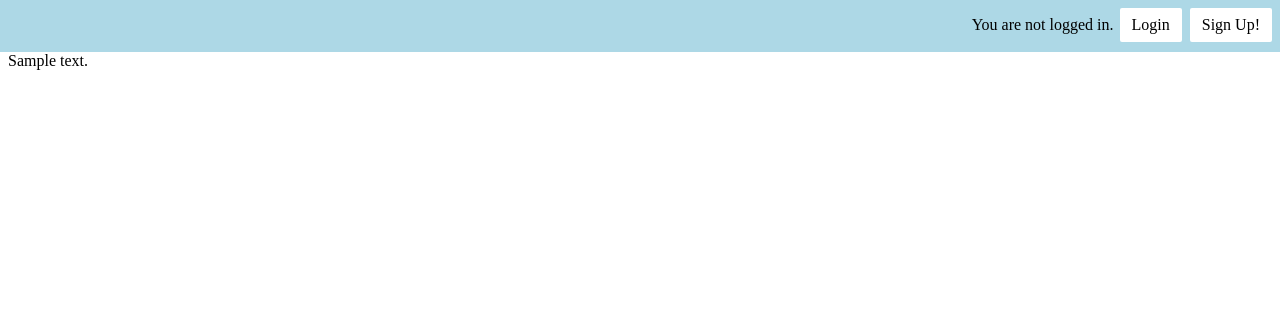
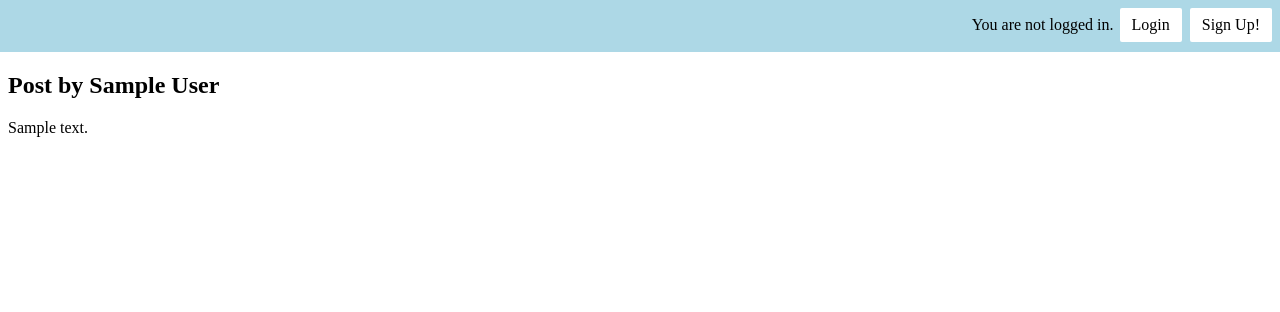
Before and after one commit to pakmmc/user_management, a Flask app: template templates/post_view.html in a window 1280 px wide. Shown: the top 312 px of the page. Run offline with Flask 3, Linux system fonts and the light colour scheme; the template is opened without the code that fills it: most values are stand-ins (such as "Sample title", 1, 10 or a date in 2020).

Commit message:
Display the user that made a post, using the user_id field

```diff
--- a/app.py
+++ b/app.py
@@ -155,6 +155,7 @@ def post():
     with create_connection() as connection:
         with connection.cursor() as cursor:
             sql = """SELECT * FROM posts
+                    LEFT JOIN users ON posts.user_id = users.id
                     WHERE posts.id = %s"""
             values = (request.args["id"])
             cursor.execute(sql, values)
--- a/templates/post_view.html
+++ b/templates/post_view.html
@@ -1,6 +1,7 @@
 {% extends "_layout.html" %}
 {% block content %}
 
+    <h2>Post by {{ result["first_name"] }} {{ result["last_name"] }} </h2>
     {{ result["content"] }}
 
 {% endblock %}
```
